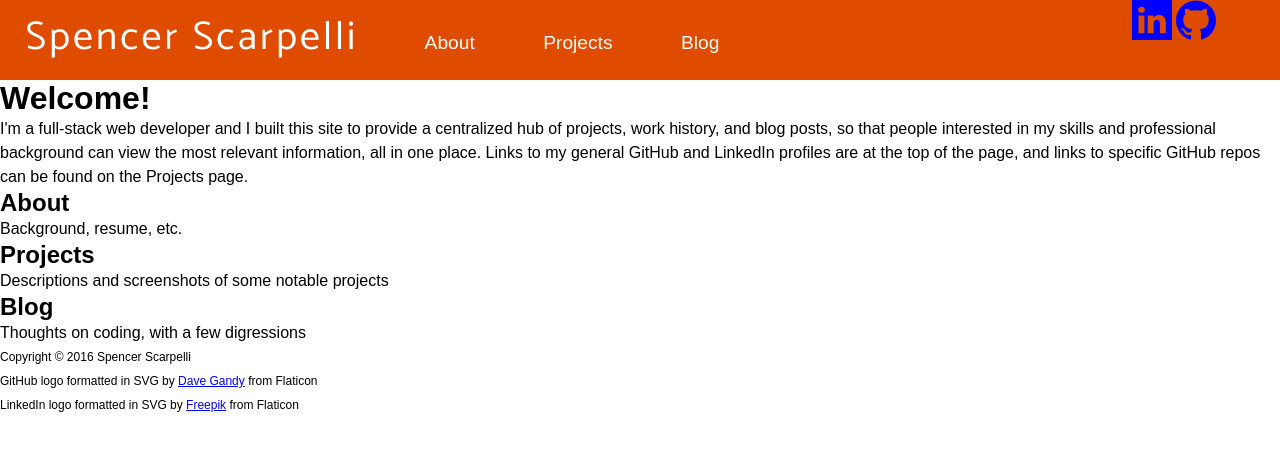
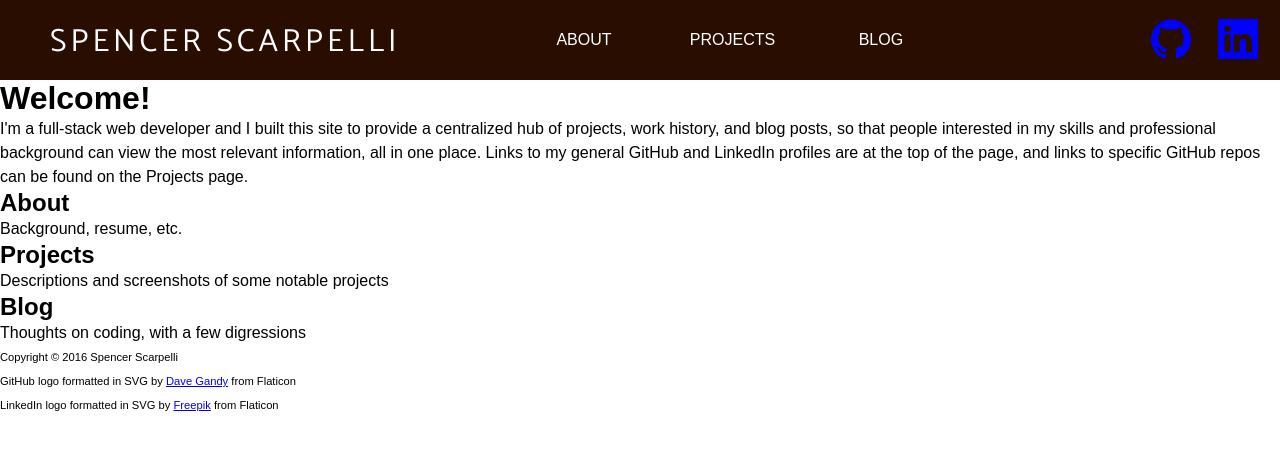
Before and after one commit to spencerscarpelli/spencer-scarpelli, an Angular app: page / in a window 1280 px wide. Shown: the top 450 px of the page. Built offline with nearby package versions, Linux system fonts and the light colour scheme.

Commit message:
add styling

```diff
--- a/src/index.html
+++ b/src/index.html
@@ -9,30 +9,32 @@
   <link rel="icon" type="image/x-icon" href="favicon.ico">
 </head>
 <body>
-  <section class="main-banner">
-    <a href="#">
-      <div class="banner-name">Spencer Scarpelli</div>
-    </a>
-    <nav class="banner-nav">
+  <section class="banner">
+    <div class="banner-name">
+      <a class="name" href="#">SPENCER SCARPELLI</a>
+    </div>
+    <div class="banner-nav">
+      <nav>
         <a href="about">
-        <div class="banner-nav-tab">About</div>
+          <div class="banner-nav-tab">ABOUT</div>
         </a>
         <a href="projects">
-        <div class="banner-nav-tab">Projects</div>
+          <div class="banner-nav-tab">PROJECTS</div>
         </a>
         <a href="blog">
-        <div class="banner-nav-tab">Blog</div>
+          <div class="banner-nav-tab">BLOG</div>
         </a>
       </nav>
+    </div>
     <div class="external-links-container">
       <div class="svg-box">
         <a href="#">
-          <embed type="image/svg+xml" src="/assets/svg/linkedin.svg" width="40" height="40">
+          <embed type="image/svg+xml" src="/assets/svg/github-logo.svg" width="40" height="40">
         </a>
       </div>
       <div class="svg-box">
         <a href="#">
-          <embed type="image/svg+xml" src="/assets/svg/github-logo.svg" width="40" height="40">
+          <embed type="image/svg+xml" src="/assets/svg/linkedin.svg" width="40" height="40">
         </a>
       </div>
     </div>
--- a/src/styles.css
+++ b/src/styles.css
@@ -13,10 +13,6 @@ p {
   line-height: 1.5rem;
 }
 
-body {
-  background: linear-gradient(to right corner, #060C54, #6DFF2D);
-}
-
 h4 {
   margin: .5%;
 }
@@ -29,31 +25,47 @@ h4 {
   cursor: pointer;
 }
 
-.main-banner {
-  height: 5rem;
-  background-color: #DF4C00;
+.banner {
+  height: 80px;
+  width: 100%;
+  background-color: #290E00;
 }
 
 .banner-name {
+  position: absolute;
+  height: 80px;
   display: inline-block;
   color: white;
+  font-size: 2rem;
+  letter-spacing: .25rem;
+  line-height: 2.5;
+  margin-left: 50px;
+}
+
+.name {
   font-family: "Catamaran", Helvetica, Arial, sans-serif;
-  font-size: 2.5rem;
-  letter-spacing: 3px;
-  margin-left: 2%;
 }
 
 .banner-nav {
+  height: 80px;
   display: inline-block;
-  margin-left: 30px;
-  line-height:
+  margin-left: 40%;
+  line-height: 5;
 }
 
 .banner-nav-tab {
+  height: 80px;
+  width: 9rem;
+  text-align: center;
   display: inline-block;
-  font-size: 1.2rem;
+  font-size: 1rem;
   color: white;
-  margin: 2rem;
+  transition: background-color 0.2s ease;
+}
+
+.banner-nav-tab:hover {
+  background-color: #3B1400;
+  transition: background-color 0.2s ease;
 }
 
 .link, .link:hover, .link:visited {
@@ -62,15 +74,17 @@ h4 {
 }
 
 .external-links-container {
+  float: right;
+  margin-right: .7rem;
   display: inline-block;
-  float: right;
-  margin-right: 5%;
+  padding-top: 1.2rem;
 }
 
 .svg-box {
   display: inline;
+  margin: .7rem;
 }
 
 footer {
-  font-size: 75%;
+  font-size: .7rem;
 }
```
Also changed, not shown: src/assets/svg/github-logo.svg, src/assets/svg/linkedin.svg. Lines whose indentation alone changed are shown as unchanged.
